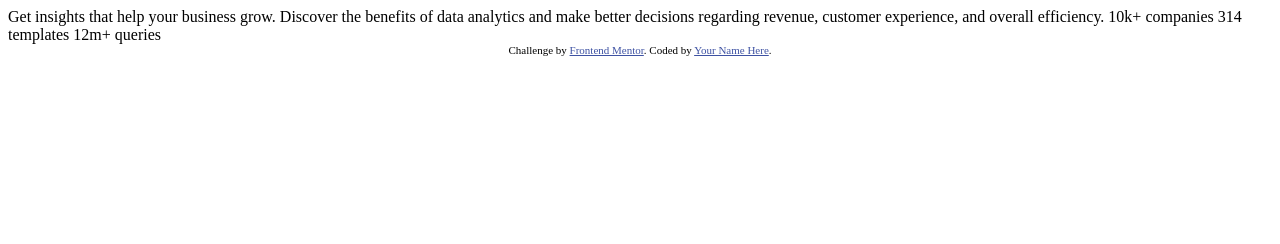
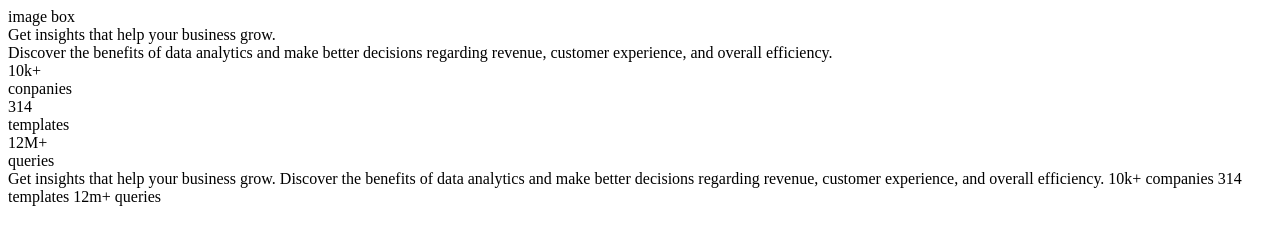
Before and after one commit to duynguyen0613/front__end-stats-preview-card-component, a plain HTML site: page index.html in a window 1280 px wide. Drawn offline with Linux system fonts and the light colour scheme.

Commit message:
Finished Html File (text)

```diff
--- a/index.html
+++ b/index.html
@@ -1,20 +1,45 @@
 <!DOCTYPE html>
 <html lang="en">
+
 <head>
   <meta charset="UTF-8">
-  <meta name="viewport" content="width=device-width, initial-scale=1.0"> <!-- displays site properly based on user's device -->
+  <meta name="viewport" content="width=device-width, initial-scale=1.0">
+  <!-- displays site properly based on user's device -->
 
   <link rel="icon" type="image/png" sizes="32x32" href="./images/favicon-32x32.png">
 
   <title>Frontend Mentor | Stats preview card component</title>
 
-  <!-- Feel free to remove these styles or customise in your own stylesheet 👍 -->
-  <style>
-    .attribution { font-size: 11px; text-align: center; }
-    .attribution a { color: hsl(228, 45%, 44%); }
-  </style>
+
 </head>
+
 <body>
+
+  <div class="card">
+    <div class="card__image-box">
+      image box
+    </div>
+    <div class="card__title">
+      Get insights that help your business grow.
+    </div>
+
+    <div class="card__body">
+      Discover the benefits of data analytics and make better decisions regarding revenue, customer experience, and
+      overall efficiency.
+    </div>
+    <div class="card__stat">
+      <div class="number">10k+</div>
+      <div class="name">conpanies</div>
+    </div>
+    <div class="card__stat">
+      <div class="number">314</div>
+      <div class="name">templates</div>
+    </div>
+    <div class="card__stat">
+      <div class="number">12M+</div>
+      <div class="name">queries</div>
+    </div>
+  </div>
 
   Get insights that help your business grow.
 
@@ -25,9 +50,6 @@
   314 templates
   12m+ queries
 
-  <div class="attribution">
-    Challenge by <a href="https://www.frontendmentor.io?ref=challenge" target="_blank">Frontend Mentor</a>.
-    Coded by <a href="#">Your Name Here</a>.
-  </div>
 </body>
+
 </html>
```
